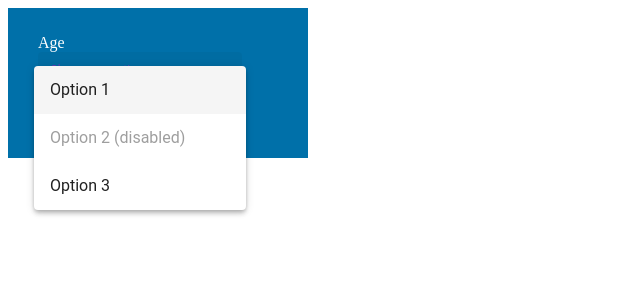
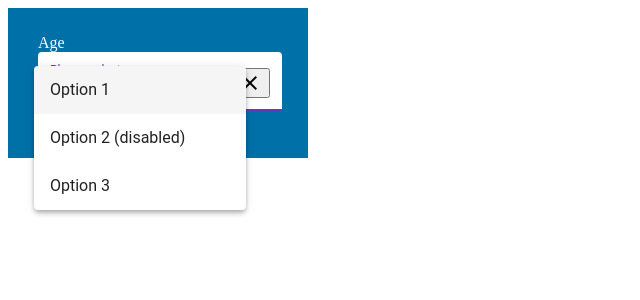
Before and after one commit to rahulmandal1994/dropdown, an Angular app: page / in a window 1280 px wide. Both pictures are taken after a click on the element 140 px from the left and 89 px from the top of the page. Shown: the top 300 px of the page, without its empty margins (0-640 px from the left). Built offline with nearby package versions, Linux system fonts and the light colour scheme.

Commit message:
3 files modified

```diff
--- a/src/app/app.component.css
+++ b/src/app/app.component.css
@@ -8,3 +8,11 @@ p {
   height: 150px;
   background: #0070a9;
 }
+::ng-deep.mat-form-field-flex {
+  background-color: white !important;
+}
+.stoprippleffect::ng-deep.mat-form-field-ripple {
+  /*change color of underline when focused*/
+  /*background-color: green !important;*/
+  display: none;
+ }
--- a/src/app/app.component.html
+++ b/src/app/app.component.html
@@ -2,12 +2,22 @@
 <span style="margin-left: 30px;color:white">Age</span>
 <div style="margin-left: 30px;">
 <mat-form-field appearance="fill">
-<mat-label>Choose an option</mat-label>
-<mat-select>
-  <mat-option value="option1">Option 1</mat-option>
-  <mat-option value="option2" disabled>Option 2 (disabled)</mat-option>
-  <mat-option value="option3">Option 3</mat-option>
-</mat-select>
+  <mat-label>Please select</mat-label>
+    <mat-select>
+      <mat-option value="option1">Option 1</mat-option>
+      <mat-option value="option2" >Option 2 (disabled)</mat-option>
+      <mat-option value="option3">Option 3</mat-option>
+
+    </mat-select>
+
+    <button
+    matSuffix
+    mat-icon-button
+    type="button"
+    aria-label="Clear"
+    (click)="$event.stopPropagation()">
+    <i class="material-icons">clear</i>
+</button>
 </mat-form-field>
 </div>
 </div>
--- a/src/index.html
+++ b/src/index.html
@@ -1 +1,2 @@
+<link href="https://fonts.googleapis.com/icon?family=Material+Icons" rel="stylesheet">
 <my-app>loading</my-app>
```
